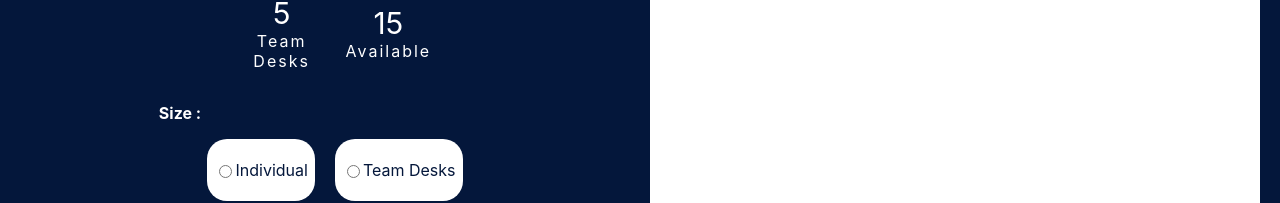
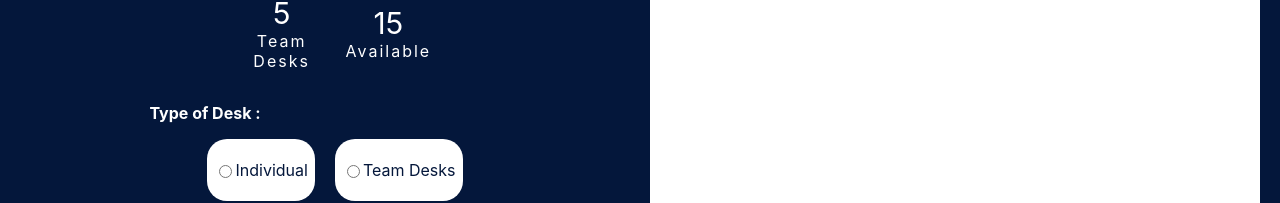
Before and after one commit to itsxdamdam/booking-app, a React (Create React App) app: page / in a window 1280 px wide. Shown: the part 288-491 px from the top of the page. Built offline with nearby package versions, Linux system fonts and the light colour scheme.

Commit message:
update on readme file

```diff
--- a/src/App.css
+++ b/src/App.css
@@ -69,7 +69,7 @@ body {
 }
 
 .team-size-text {
-  width: 300px;
+  width: 350px;
   font-weight: 700;
 }
 
--- a/src/App.js
+++ b/src/App.js
@@ -32,7 +32,7 @@ function App() {
     }
   }
 
-  const handleSize = (e) => {
+  const handleType = (e) => {
     if(e.target.value === "individual") {
       // setCheckedIndividual()
       setIndividualDesks(individualDesks - 1)
@@ -80,14 +80,14 @@ function App() {
             </div>
           </div>
 
-          <p className="team-size-text">Size :</p>
+          <p className="team-size-text">Type of Desk :</p>
           <div className="team-size">
             <div className="tier-card">
-              <input type="radio" value={"individual"} onChange={handleSize}/>
+              <input type="radio" value={"individual"} onChange={handleType}/>
               <p>Individual</p>
             </div>
             <div className="tier-card">
-              <input type="radio" value={"team"} onChange={handleSize}/>
+              <input type="radio" value={"team"} onChange={handleType}/>
               <p>Team Desks</p>
             </div>
           </div>
```
Also changed, not shown: 1 other file (tests, documents, lock files or other folders).
